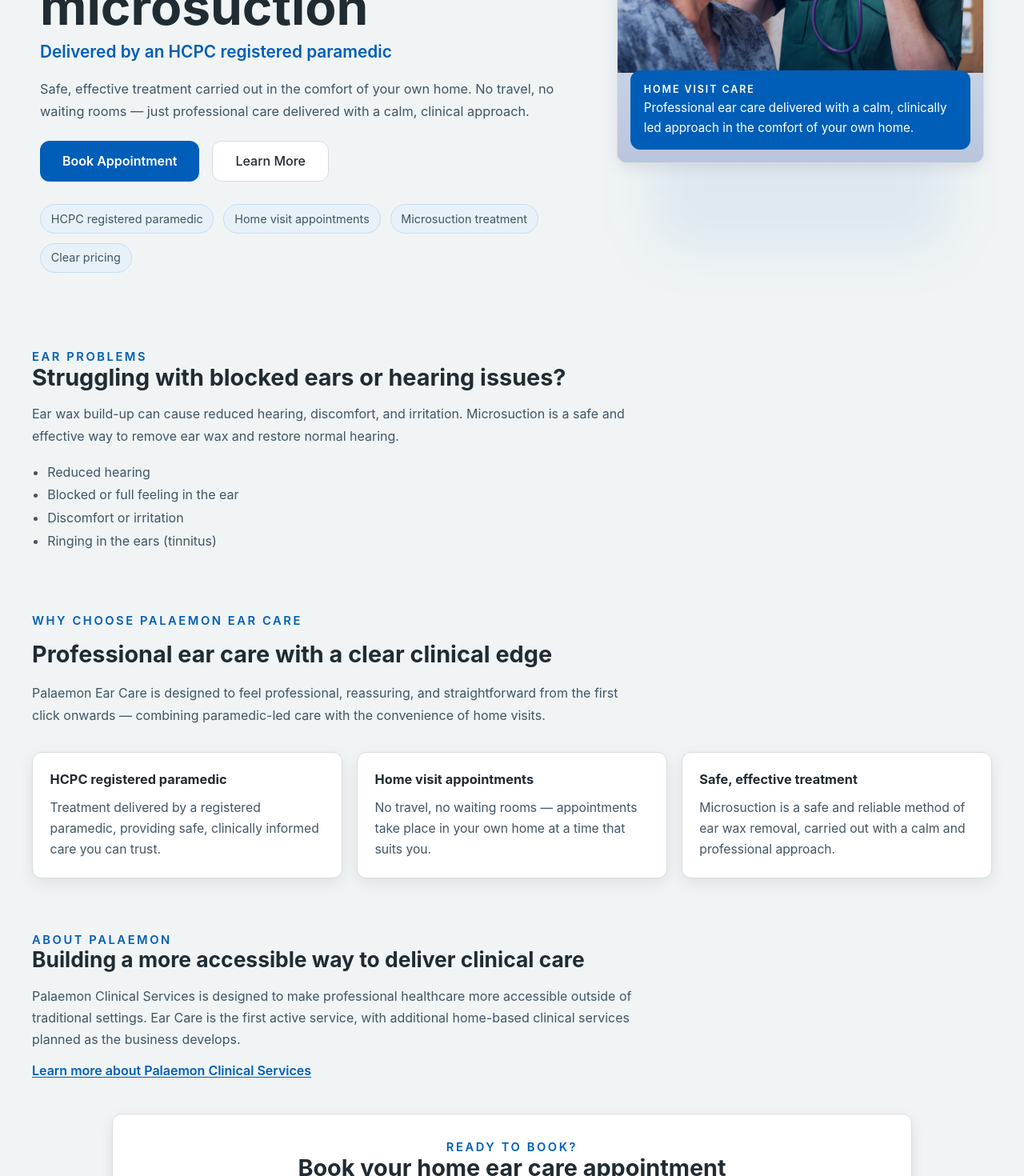
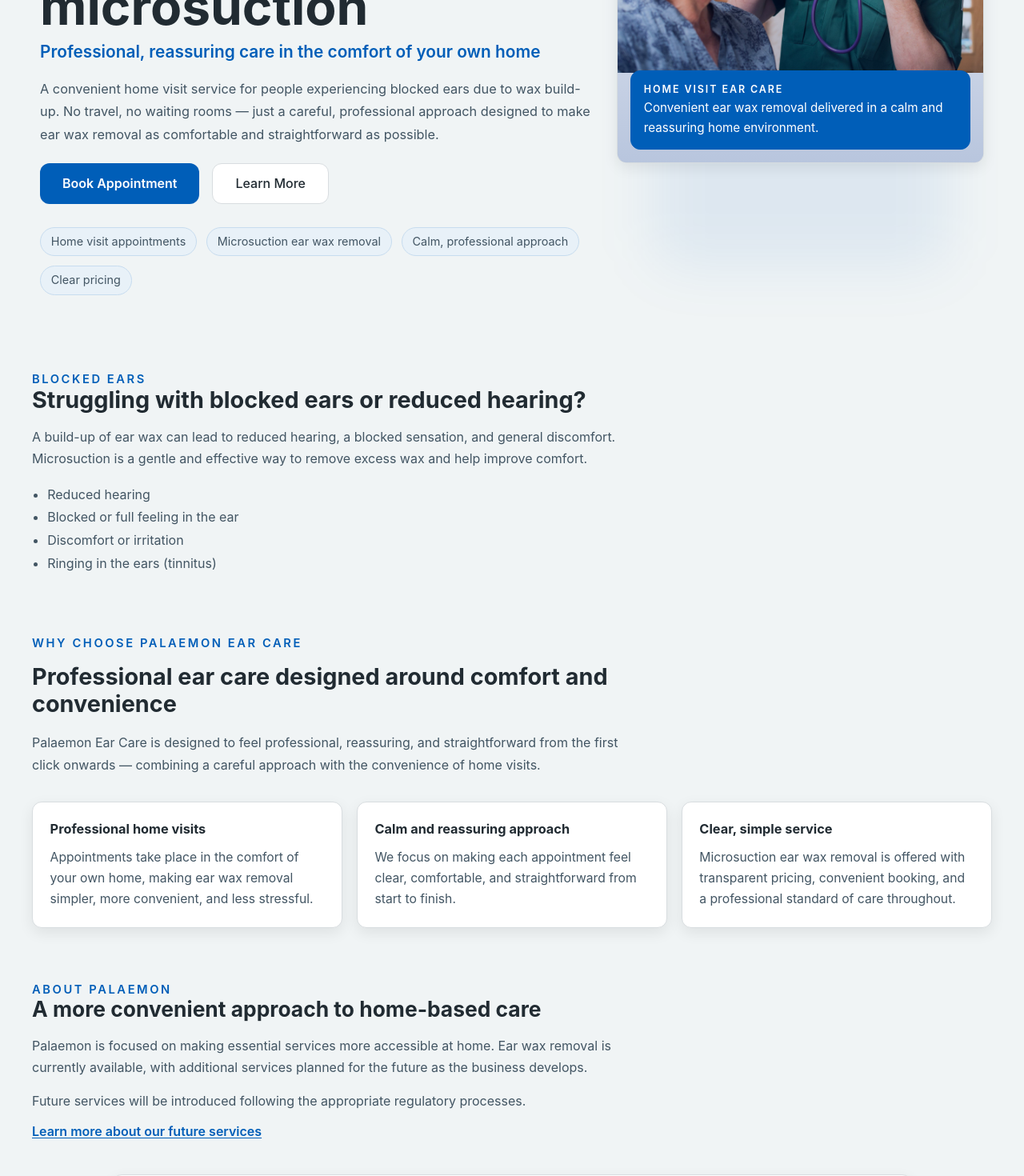
Before and after one commit to VentrisOdin/palaemon-clinical-services, a React app in the folder frontend/: page / in a window 1280 px wide. Shown: the part 380-1850 px from the top of the page at 80% size. Built offline with nearby package versions, Linux system fonts and the light colour scheme; the HTML template or start-up script is replaced by a standard one.

Commit message:
home page update for non cqc launch

```diff
--- a/frontend/src/components/home/HomeCTA.jsx
+++ b/frontend/src/components/home/HomeCTA.jsx
@@ -19,12 +19,12 @@
               maxWidth: "100%",
             }}
           >
-            Book your home ear care appointment
+            Book your home ear wax removal appointment
           </h2>
 
           <p className="home-cta-copy">
             Learn more about the service, see how it works, and take the next
-            step toward safe, professional ear care at home.
+            step toward convenient, professional ear wax removal at home.
           </p>
 
           <Link to="/ear-care" className="home-primary-button">
--- a/frontend/src/components/home/HomeHero.jsx
+++ b/frontend/src/components/home/HomeHero.jsx
@@ -25,14 +25,15 @@
               </h1>
 
               <h2 className="home-hero-subtitle">
-                Delivered by an HCPC registered paramedic
+                Professional, reassuring care in the comfort of your own home
               </h2>
             </div>
 
             <p className="home-copy">
-              Safe, effective treatment carried out in the comfort of your own
-              home. No travel, no waiting rooms — just professional care
-              delivered with a calm, clinical approach.
+              A convenient home visit service for people experiencing blocked
+              ears due to wax build-up. No travel, no waiting rooms — just a
+              careful, professional approach designed to make ear wax removal as
+              comfortable and straightforward as possible.
             </p>
 
             <div className="home-button-row">
@@ -47,9 +48,9 @@
 
             <div className="home-pill-row">
               {[
-                "HCPC registered paramedic",
                 "Home visit appointments",
-                "Microsuction treatment",
+                "Microsuction ear wax removal",
+                "Calm, professional approach",
                 "Clear pricing",
               ].map((item) => (
                 <span key={item} className="home-pill">
@@ -65,18 +66,18 @@
             <div className="glass-card home-hero-image-card">
               <img
                 src={homePageImage}
-                alt="Clinician carrying out a home visit consultation"
+                alt="Professional providing ear wax removal during a home visit"
                 className="home-hero-image"
               />
 
               <div className="home-hero-image-overlay" />
 
               <div className="home-hero-image-caption image-caption-strong">
-                <p className="home-hero-image-caption-label">Home visit care</p>
+                <p className="home-hero-image-caption-label">Home visit ear care</p>
 
                 <p className="home-hero-image-caption-copy">
-                  Professional ear care delivered with a calm, clinically led
-                  approach in the comfort of your own home.
+                  Convenient ear wax removal delivered in a calm and reassuring
+                  home environment.
                 </p>
               </div>
             </div>
--- a/frontend/src/components/home/HomeIntro.jsx
+++ b/frontend/src/components/home/HomeIntro.jsx
@@ -21,7 +21,7 @@
               marginBottom: "1rem",
             }}
           >
-            Building a more accessible way to deliver clinical care
+            A more convenient approach to home-based care
           </h2>
 
           <p
@@ -32,14 +32,25 @@
               marginBottom: "0.9rem",
             }}
           >
-            Palaemon Clinical Services is designed to make professional healthcare
-            more accessible outside of traditional settings. Ear Care is the first
-            active service, with additional home-based clinical services planned as
-            the business develops.
+            Palaemon is focused on making essential services more accessible at home.
+            Ear wax removal is currently available, with additional services planned
+            for the future as the business develops.
+          </p>
+
+          <p
+            style={{
+              fontSize: "1rem",
+              lineHeight: "1.7",
+              color: "var(--color-text-secondary)",
+              marginBottom: "0.9rem",
+            }}
+          >
+            Future services will be introduced following the appropriate regulatory
+            processes.
           </p>
 
           <Link to="/clinical-services" className="home-link">
-            Learn more about Palaemon Clinical Services
+            Learn more about our future services
           </Link>
         </div>
       </div>
--- a/frontend/src/components/home/HomeProblem.jsx
+++ b/frontend/src/components/home/HomeProblem.jsx
@@ -3,16 +3,16 @@
     <section className="home-section">
       <div className="container">
         <div className="home-content-block">
-          <p className="home-eyebrow">Ear problems</p>
+          <p className="home-eyebrow">Blocked ears</p>
 
           <h2 className="home-section-title">
-            Struggling with blocked ears or hearing issues?
+            Struggling with blocked ears or reduced hearing?
           </h2>
 
           <p className="home-section-copy" style={{ marginBottom: "1rem" }}>
-            Ear wax build-up can cause reduced hearing, discomfort, and
-            irritation. Microsuction is a safe and effective way to remove ear
-            wax and restore normal hearing.
+            A build-up of ear wax can lead to reduced hearing, a blocked
+            sensation, and general discomfort. Microsuction is a gentle and
+            effective way to remove excess wax and help improve comfort.
           </p>
 
           <ul
--- a/frontend/src/components/home/HomeWhyChoose.jsx
+++ b/frontend/src/components/home/HomeWhyChoose.jsx
@@ -1,16 +1,16 @@
 function HomeWhyChoose() {
   const items = [
     {
-    title: "HCPC registered paramedic",
-    text: "Treatment delivered by a registered paramedic, providing safe, clinically informed care you can trust.",
+      title: "Professional home visits",
+      text: "Appointments take place in the comfort of your own home, making ear wax removal simpler, more convenient, and less stressful.",
     },
     {
-    title: "Home visit appointments",
-    text: "No travel, no waiting rooms — appointments take place in your own home at a time that suits you.",
+      title: "Calm and reassuring approach",
+      text: "We focus on making each appointment feel clear, comfortable, and straightforward from start to finish.",
     },
     {
-    title: "Safe, effective treatment",
-    text: "Microsuction is a safe and reliable method of ear wax removal, carried out with a calm and professional approach.",
+      title: "Clear, simple service",
+      text: "Microsuction ear wax removal is offered with transparent pricing, convenient booking, and a professional standard of care throughout.",
     },
   ];
 
@@ -28,13 +28,13 @@
             <p className="home-eyebrow">Why choose Palaemon Ear Care</p>
 
             <h2 className="home-section-title">
-              Professional ear care with a clear clinical edge
+              Professional ear care designed around comfort and convenience
             </h2>
 
             <p className="home-section-copy">
               Palaemon Ear Care is designed to feel professional, reassuring,
-              and straightforward from the first click onwards — combining
-              paramedic-led care with the convenience of home visits.
+              and straightforward from the first click onwards — combining a
+              careful approach with the convenience of home visits.
             </p>
           </div>
 
```
Lines whose indentation alone changed are shown as unchanged.
